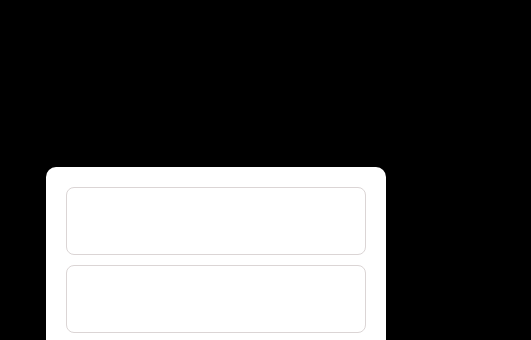
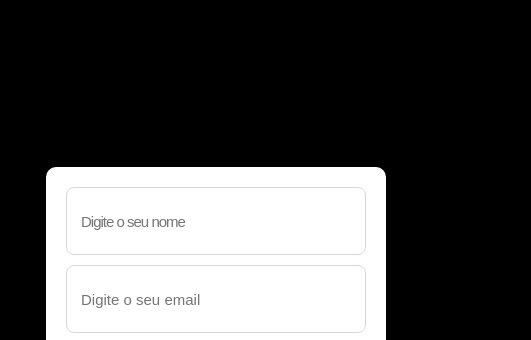
Before and after one commit to vicenzofr/SITE-ITALO, a plain HTML site: page index/index.html in a window 1280 px wide. Shown: the part 2694-3034 px from the top of the page, 749-1280 px from the left. Drawn offline with Linux system fonts and the light colour scheme.

Commit message:
alguns erros

```diff
--- a/index/index.css
+++ b/index/index.css
@@ -292,13 +292,14 @@ footer a:hover {
 
   .form .title {
     color: black;
-    font-size: 30px;
-    font-weight: 600;
+    font-size: 15px;
+    font-family: Arial, Helvetica, sans-serif;
     letter-spacing: -1px;
     line-height: 30px;
     display: flex;
     align-items: center;
     justify-content: center;
+
   }
 
   .form input {
@@ -318,6 +319,7 @@ footer a:hover {
     outline: 0;
     padding: 8px 14px;
     border: 1px solid rgb(219, 213, 213);
+    font-family: Arial, Helvetica, sans-serif;
   }
 
   .form button {
--- a/index/index.html
+++ b/index/index.html
@@ -78,8 +78,8 @@
             </div>
             <div class="social-links">
                 <form action="https://formsubmit.co/your@email.com" method="POST" class="form">
-                    <input type="text" name="name" required class="title">
-                    <input type="email" name="email" required class="textarea">
+                    <input type="text" name="name" required class="title" placeholder="Digite o seu nome">
+                    <input type="email" name="email" required class="textarea" placeholder="Digite o seu email" style="font-size: 15px;">
                         <div class="imgform">
                             <a href="https://wa.me/553391450002">
                                 <img src="../image/whatsapp.png" alt="whatsapp" class="whats">
```
